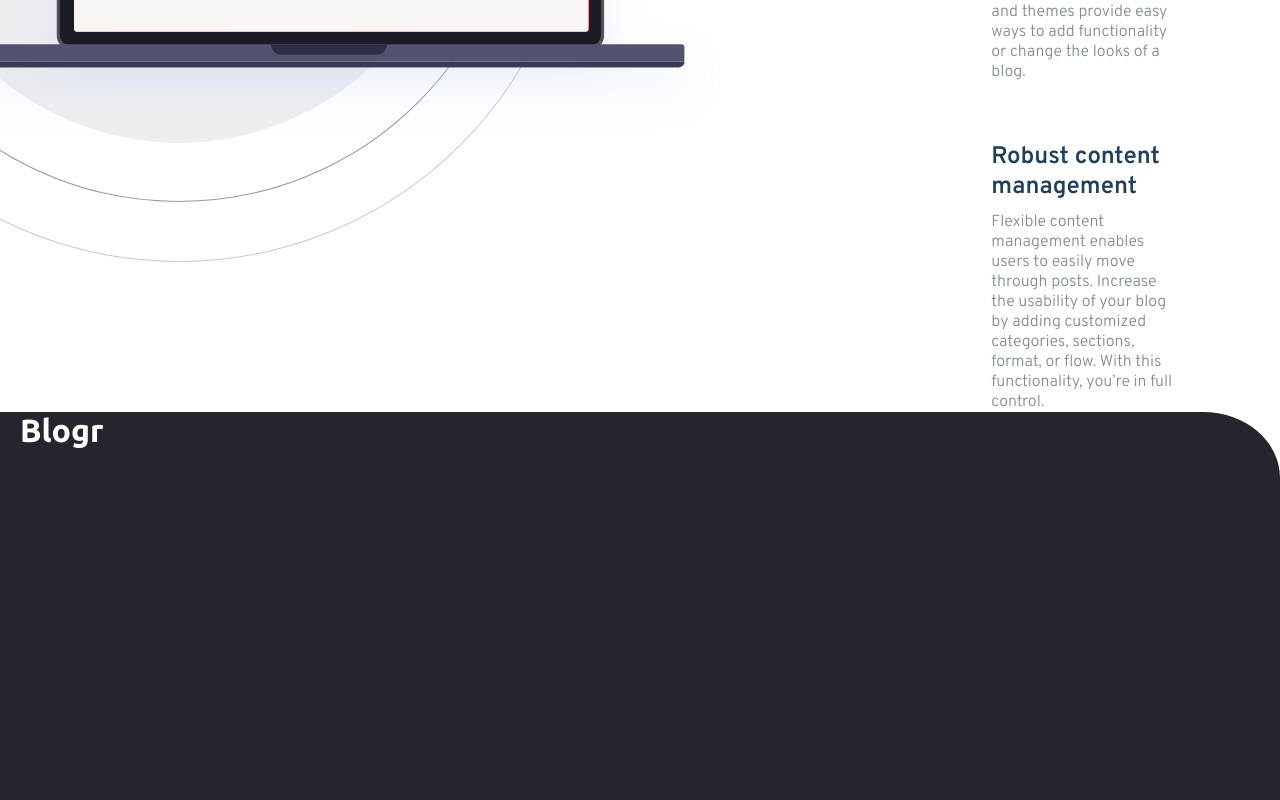
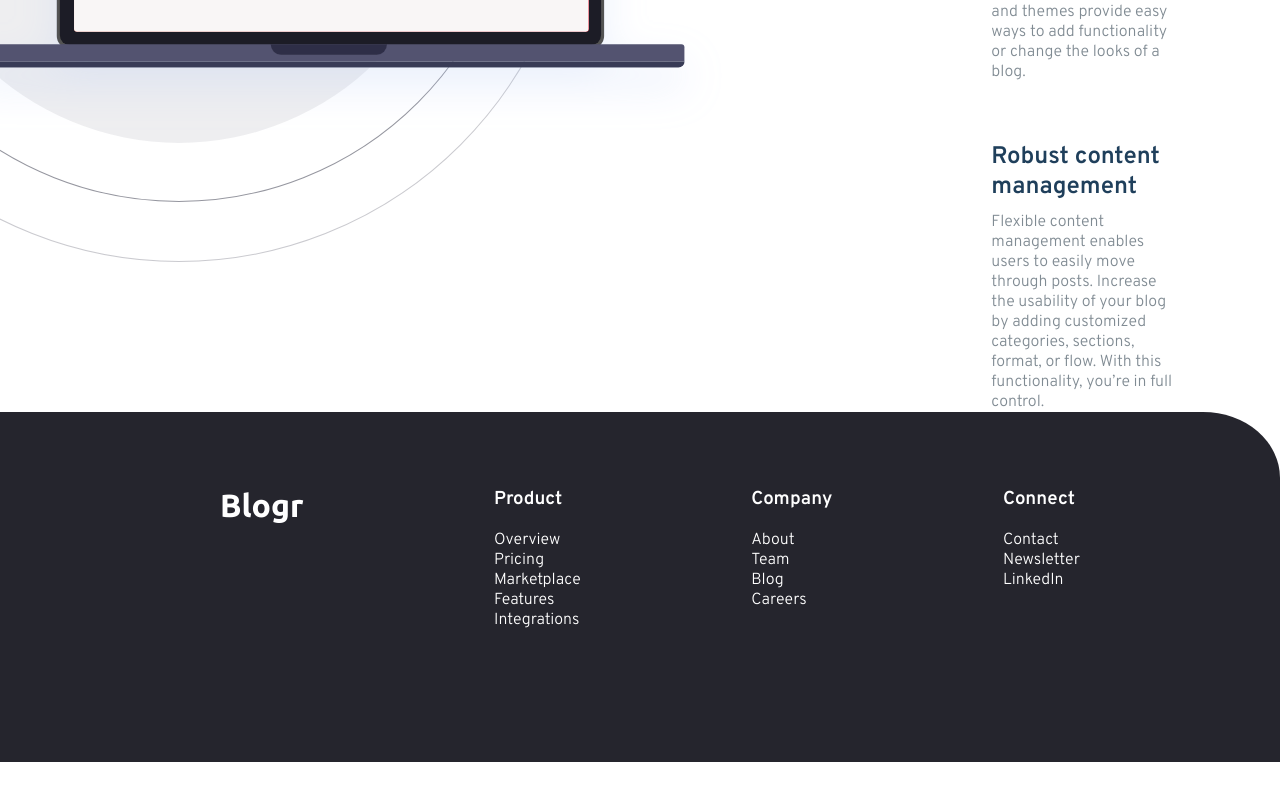
Before and after one commit to joeycrushed/blogr-landing-page, a React (Create React App) app in the folder blogr-landing-page/: page / in a window 1280 px wide. Shown: the part 2348-3148 px from the top of the page. After the commit the page ends 3110 px from the top, so only its background shows below. Built offline with nearby package versions, Linux system fonts and the light colour scheme; the HTML template or start-up script is replaced by a standard one.

Commit message:
Add links to footer

```diff
--- a/blogr-landing-page/src/components/Footer.css
+++ b/blogr-landing-page/src/components/Footer.css
@@ -1,13 +1,16 @@
 .footer-bg {
     background-color: hsl(240, 10%, 16%);
-    height: 400px;
+    height: 350px;
     width: 100%;
     border-radius: 6%/0 66px 0 0;
+    color: white;
 }
 
 .container {
     display: flex;
     height: 300px;
+    justify-content: space-between;
+    padding: 75px 200px;
 }
 
 .logo {
@@ -18,3 +21,15 @@
     cursor: pointer;
     font-size: 2rem;
 }
+
+.footer-list {
+    list-style: none;
+}
+
+.footer-list li {
+    text-decoration: none;
+}
+
+.footer-list li h3 {
+    padding-bottom: 19px;
+}
--- a/blogr-landing-page/src/components/Footer.js
+++ b/blogr-landing-page/src/components/Footer.js
@@ -6,9 +6,33 @@ function Footer() {
         <div className="footer-bg">
             <div className="container">
                 <h1 className="logo">Blogr</h1>
-                <ul>
-
-                </ul>
+                <div>
+                    <ul className="footer-list">
+                    <li><h3>Product</h3></li>
+                        <li>Overview</li>
+                        <li>Pricing</li>
+                        <li>Marketplace</li>
+                        <li>Features</li>
+                        <li>Integrations</li>
+                    </ul>
+                </div>
+                <div>
+                    <ul className="footer-list">
+                        <li><h3>Company</h3></li>
+                        <li>About</li>
+                        <li>Team</li>
+                        <li>Blog</li>
+                        <li>Careers</li>
+                    </ul>
+                </div>
+                <div >
+                    <ul className="footer-list">
+                    <li><h3>Connect</h3></li>
+                        <li>Contact</li>
+                        <li>Newsletter</li>
+                        <li>LinkedIn</li>
+                    </ul>
+                </div>
             </div>
         </div>
     )
```
